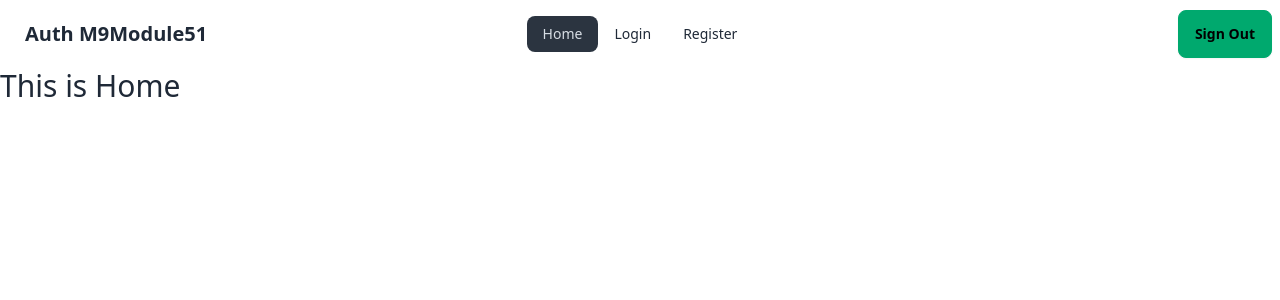
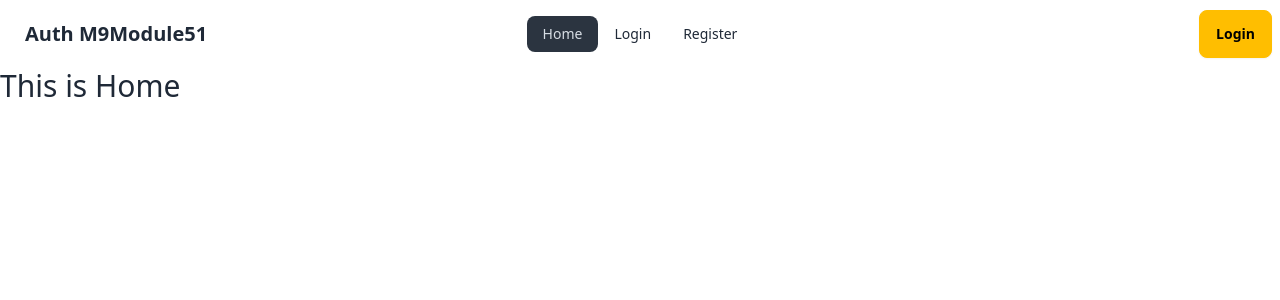
Before and after one commit to jubayer-webdev/ProgrammingHeroWebCourse, a React (Vite) app: page / in a window 1280 px wide. Shown: the top 300 px of the page. Built offline with nearby package versions, Linux system fonts and the light colour scheme; no server answers.

Commit message:
set conditional login, logout in Navbar.jsx

```diff
--- a/src/components/Navbar.jsx
+++ b/src/components/Navbar.jsx
@@ -1,5 +1,5 @@
 import { useContext } from "react";
-import { NavLink } from "react-router-dom";
+import { Link, NavLink } from "react-router-dom";
 import { AuthContext } from "../context/AuthProvider";
 
 const Navbar = () => {
@@ -7,8 +7,8 @@ const Navbar = () => {
 
     const handleLogOut = () => {
         logOut()
-            .then( () => {
-                console.log('user logged out successfully.');
+            .then(() => {
+                console.log("user logged out successfully.");
             })
             .catch((error) => {
                 console.error(error);
@@ -49,8 +49,16 @@ const Navbar = () => {
                 <ul className="menu menu-horizontal px-1">{navLinks}</ul>
             </div>
             <div className="navbar-end">
-                {user && <span>{user.email}</span>}
-                <a onClick={handleLogOut} className="btn btn-success">Sign Out</a>
+                {user ? (
+                    <>
+                        <span>{user.email}</span>
+                        <a onClick={handleLogOut} className="btn btn-success">
+                            Sign Out
+                        </a>
+                    </>
+                ) : (
+                    <Link to="/login" className="btn btn-warning">Login</Link>
+                )}
             </div>
         </div>
     );
--- a/src/components/Register.jsx
+++ b/src/components/Register.jsx
@@ -4,7 +4,7 @@ import { AuthContext } from "../context/AuthProvider";
 
 const Register = () => {
     const authInfo = useContext(AuthContext);
-    console.log(authInfo);
+    console.log('authInfo...',authInfo);
     const { createUser } = authInfo;
 
     const handleLogin = (e) => {
```
